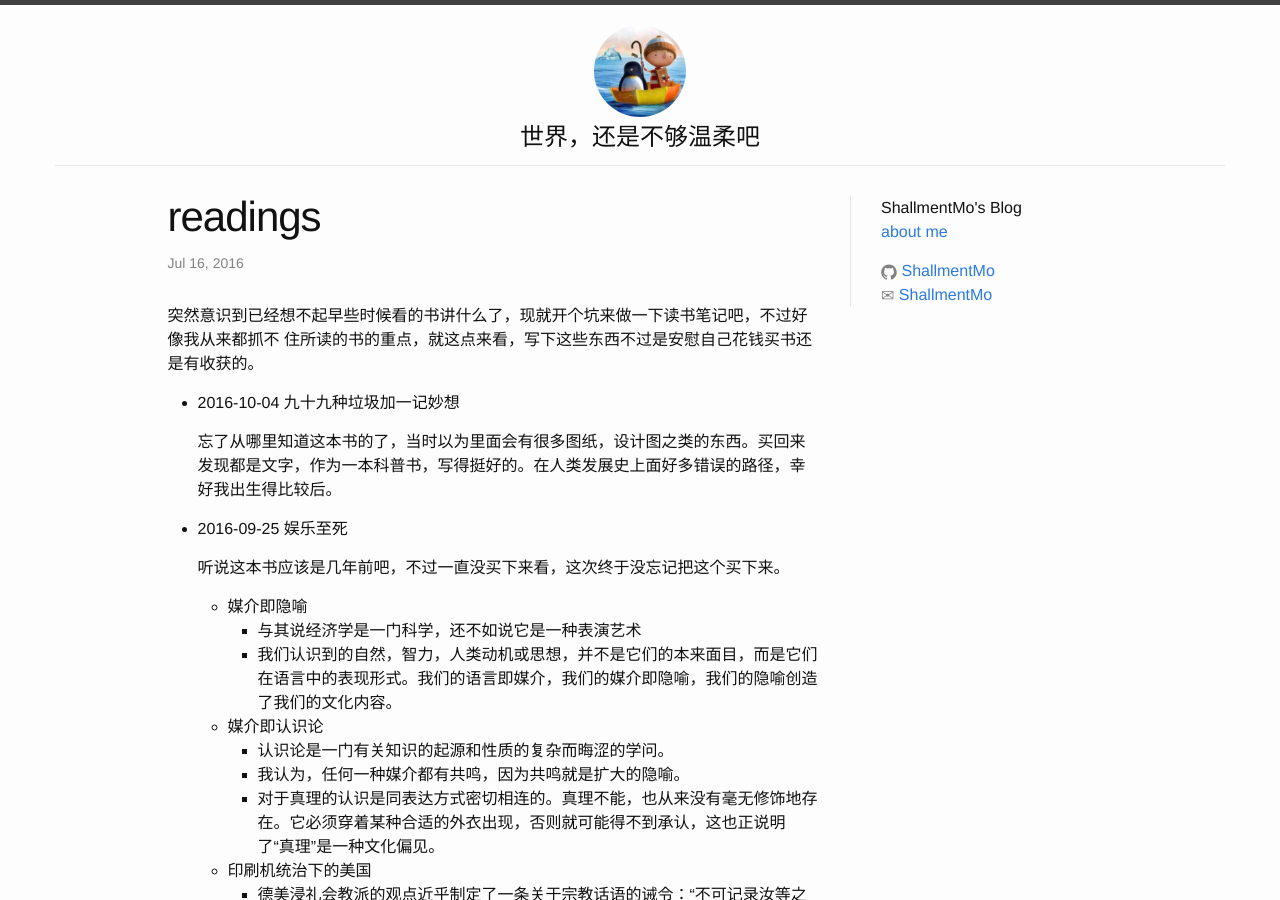
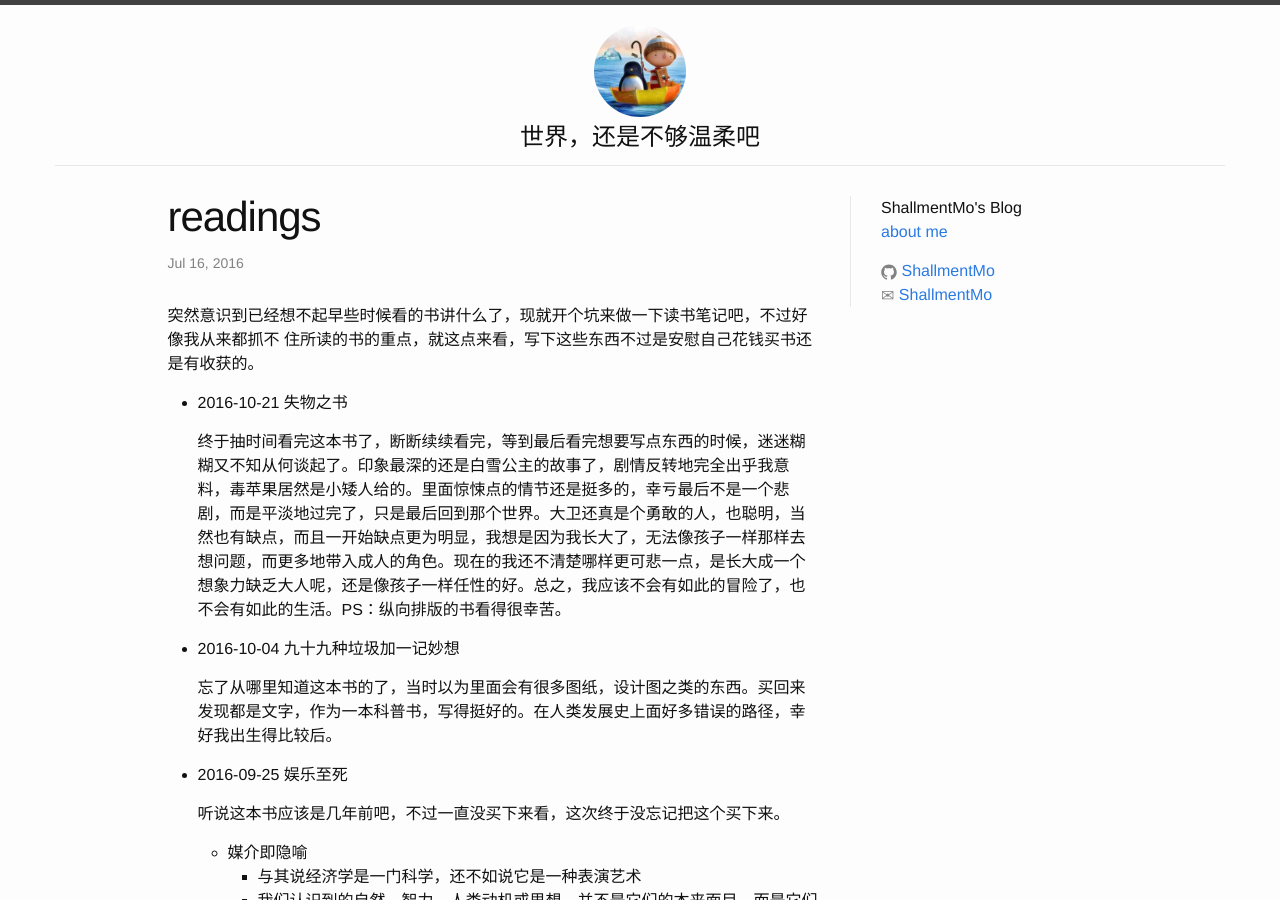
Before and after one commit to ShallmentMo/shallmentmo.github.com, a Jekyll site: the page built from _posts/2016-07-16-readings.md, in a window 1280 px wide and 900 px high. Built offline with Jekyll 4.4.1, drawn with Linux system fonts in a browser that asks for light colours.

Commit message:
add 2016-10-12 失物之书

```diff
--- a/_posts/2016-07-16-readings.md
+++ b/_posts/2016-07-16-readings.md
@@ -7,6 +7,10 @@ categories: jekyll update
 
 突然意识到已经想不起早些时候看的书讲什么了，现就开个坑来做一下读书笔记吧，不过好像我从来都抓不
 住所读的书的重点，就这点来看，写下这些东西不过是安慰自己花钱买书还是有收获的。
+
+* 2016-10-21 失物之书
+
+  终于抽时间看完这本书了，断断续续看完，等到最后看完想要写点东西的时候，迷迷糊糊又不知从何谈起了。印象最深的还是白雪公主的故事了，剧情反转地完全出乎我意料，毒苹果居然是小矮人给的。里面惊悚点的情节还是挺多的，幸亏最后不是一个悲剧，而是平淡地过完了，只是最后回到那个世界。大卫还真是个勇敢的人，也聪明，当然也有缺点，而且一开始缺点更为明显，我想是因为我长大了，无法像孩子一样那样去想问题，而更多地带入成人的角色。现在的我还不清楚哪样更可悲一点，是长大成一个想象力缺乏大人呢，还是像孩子一样任性的好。总之，我应该不会有如此的冒险了，也不会有如此的生活。PS：纵向排版的书看得很幸苦。
 
 * 2016-10-04 九十九种垃圾加一记妙想
 
```
Also changed, not shown: Gemfile.lock.
